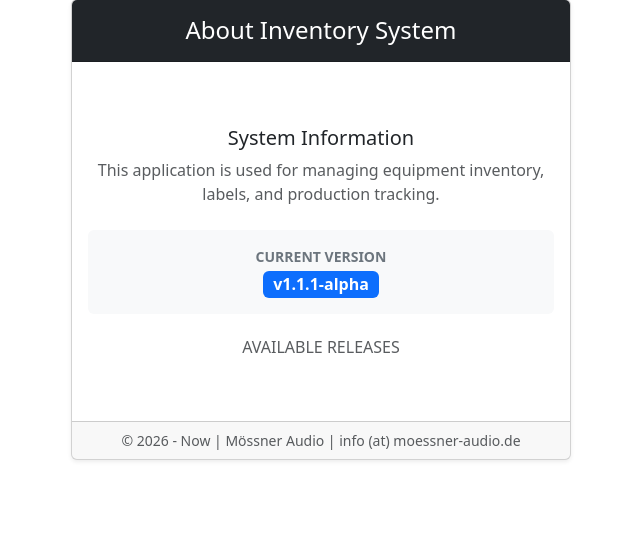
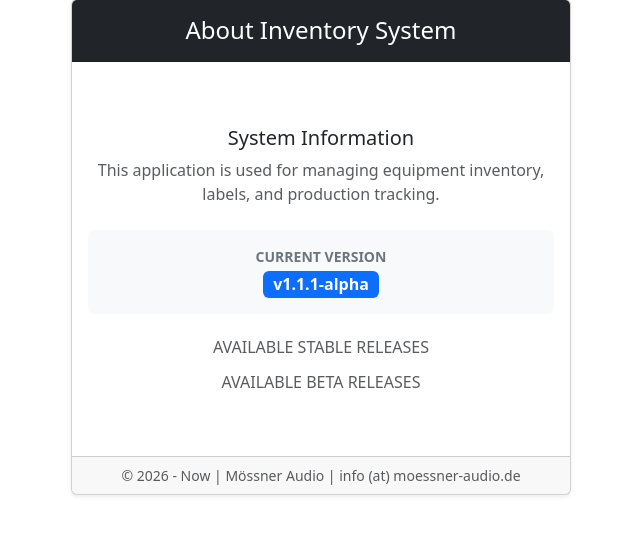
Before and after one commit to Scout064/event-inventory, a Flask app: page /about in a window 1280 px wide. Shown: the part 123-658 px from the top of the page, without its empty margins (319-959 px from the left). Run offline with Flask 3, Linux system fonts and the light colour scheme; the visitor is signed in with stand-in values (Sample User, id 1).

Commit message:
Revise release sections in about.html
Updated the release sections to include stable and beta releases.

```diff
--- a/inventory_app/templates/about.html
+++ b/inventory_app/templates/about.html
@@ -20,10 +20,30 @@
                 </span>
                 <span class="badge bg-primary fs-6">{{ currentVersion }}</span>
             </div>
-            <!-- GitHub Releases -->
-            <h6 class="text-uppercase text-muted mb-3">Available Releases</h6>
+            <!-- GitHub Stable Releases -->
+            <h6 class="text-uppercase text-muted mb-3">Available Stable Releases</h6>
             <ul class="list-group text-start">
                 {% for r in releases %}
+                <li class="list-group-item d-flex justify-content-between align-items-center">
+                    <div>
+                        <strong>{{ r.version }}</strong>
+                        {% if r.prerelease %}
+                            <span class="badge bg-warning text-dark ms-1">Beta</span>
+                        {% endif %}
+                        <div class="small text-muted">
+                            {{ r.published[:10] }}
+                        </div>
+                    </div>
+                    <a href="{{ r.url }}" target="_blank" class="btn btn-sm btn-outline-primary">
+                        View
+                    </a>
+                </li>
+                {% endfor %}
+            </ul>
+                        <!-- GitHub Beta Releases -->
+            <h6 class="text-uppercase text-muted mb-3">Available Beta Releases</h6>
+            <ul class="list-group text-start">
+                {% for r in beta %}
                 <li class="list-group-item d-flex justify-content-between align-items-center">
                     <div>
                         <strong>{{ r.version }}</strong>
```
